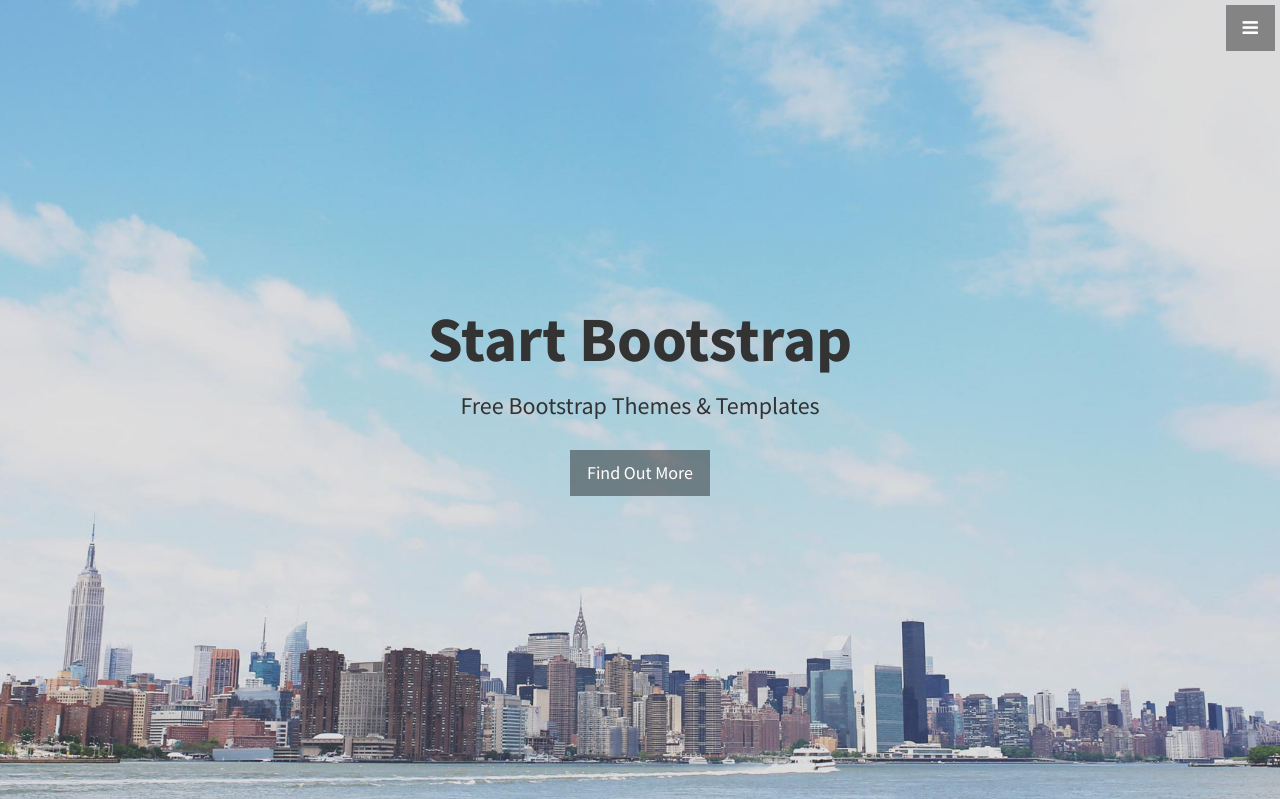
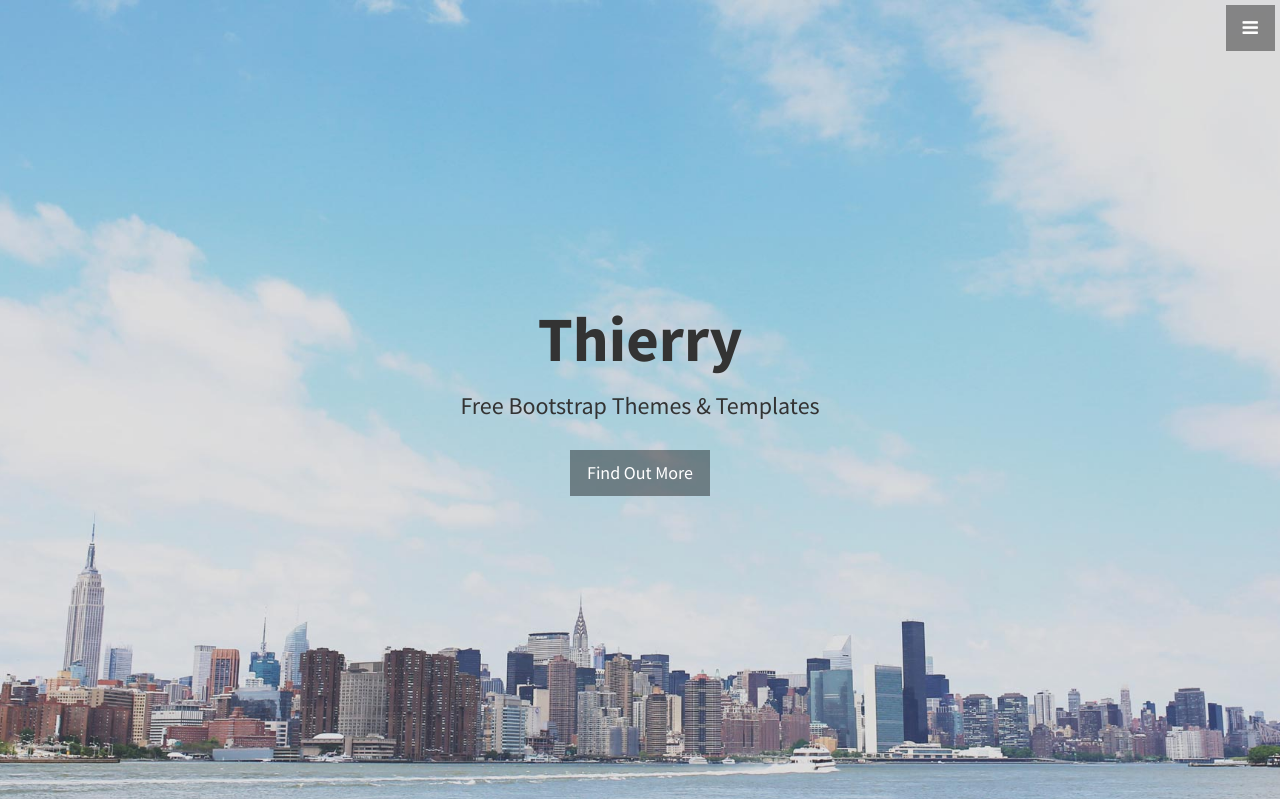
Before and after one commit to ThierryMorkosDoueihi/is219, a PHP site: page / in a window 1280 px wide. Shown: the top 799 px of the page. Run offline with PHP 8.4, Linux system fonts and the light colour scheme; some libraries are stand-ins or nearby versions.

Commit message:
Changed Title

```diff
--- a/index.php
+++ b/index.php
@@ -61,7 +61,7 @@
     <!-- Header -->
     <header id="top" class="header">
         <div class="text-vertical-center">
-            <h1>Start Bootstrap</h1>
+            <h1>Thierry</h1>
             <h3>Free Bootstrap Themes &amp; Templates</h3>
             <br>
             <a href="#about" class="btn btn-dark btn-lg">Find Out More</a>
```
